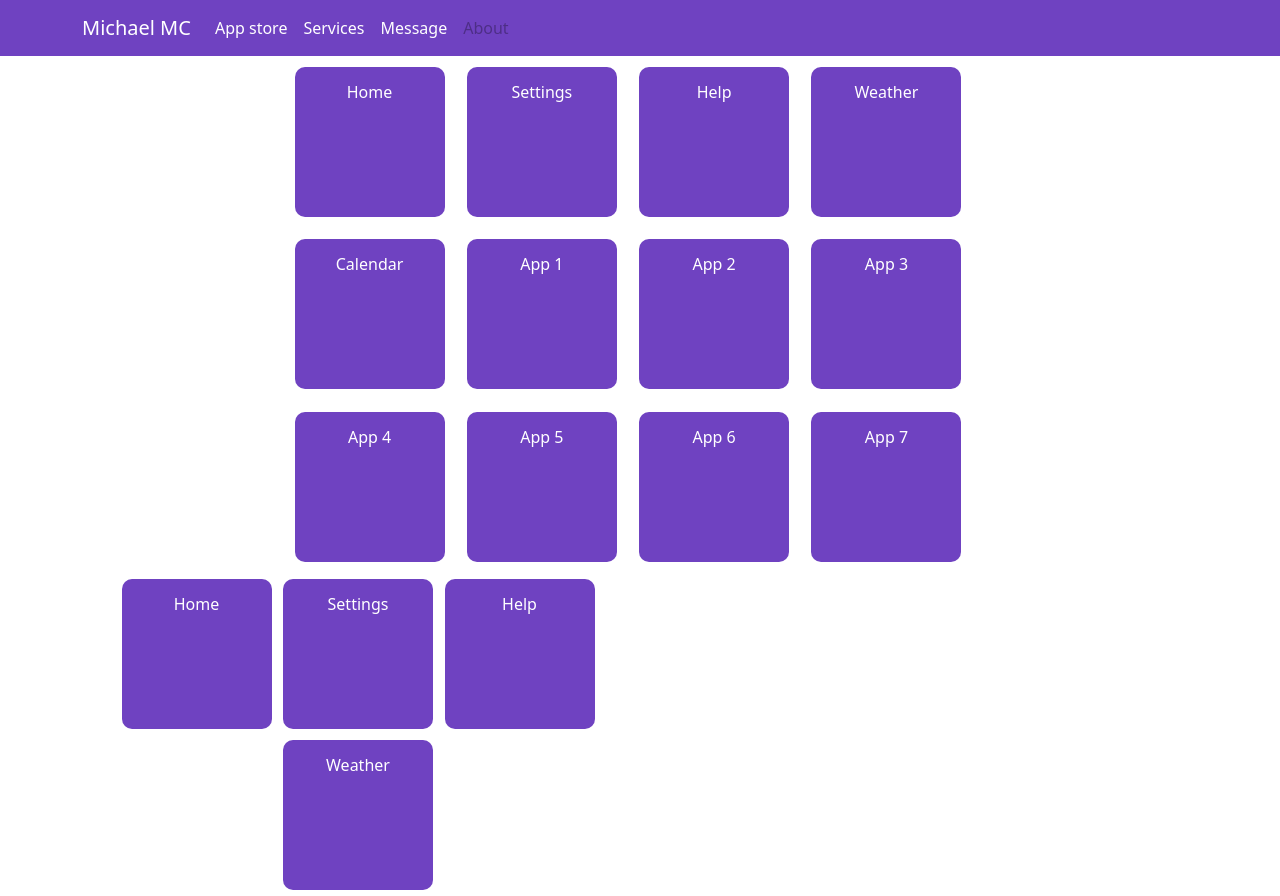
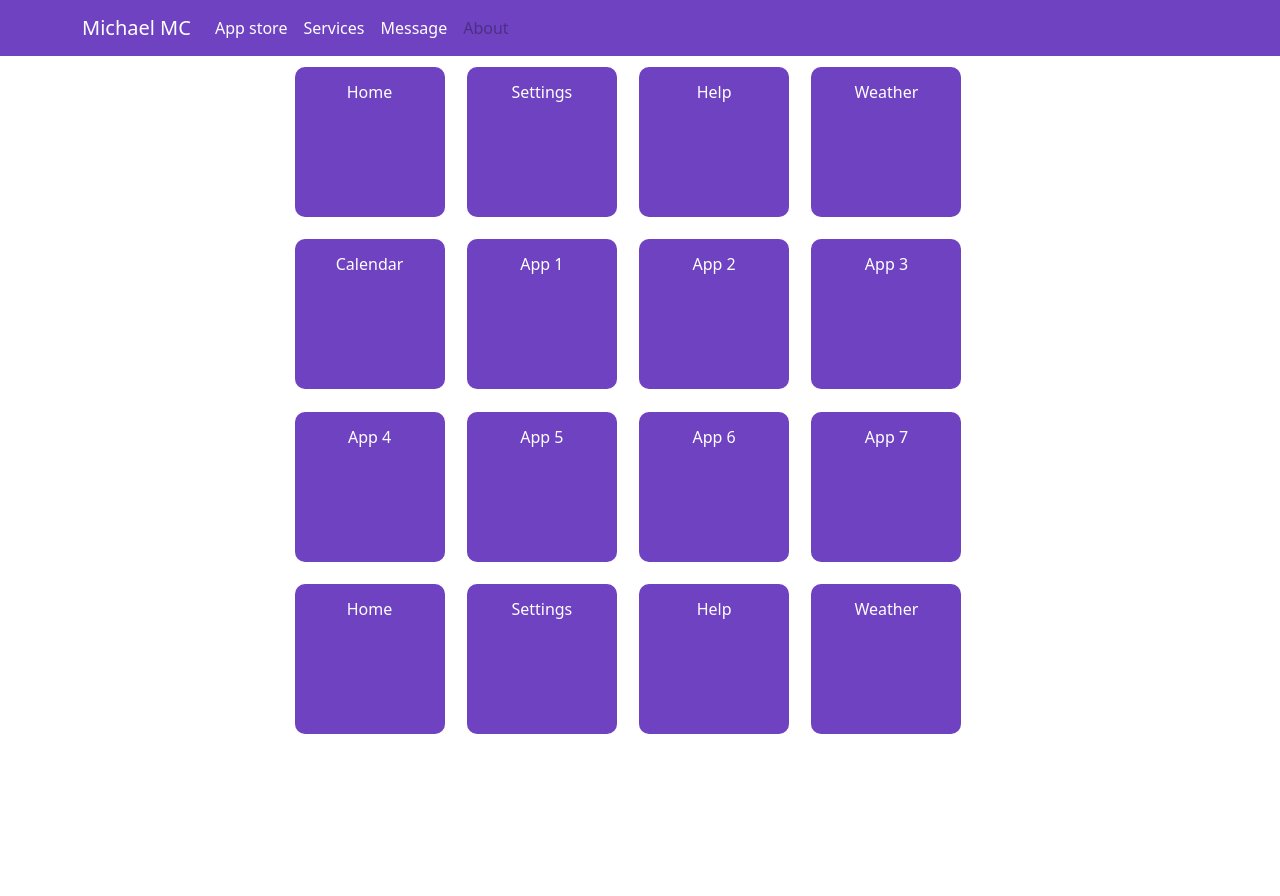
Before and after one commit to mcmichael/ASK, an Angular app: page / in a window 1280 px wide. After the commit the page ends 800 px from the top, so only its background shows below. Built offline with nearby package versions, Linux system fonts and the light colour scheme.

Commit message:
footer-update

```diff
--- a/src/app/footer/footer.css
+++ b/src/app/footer/footer.css
@@ -13,9 +13,7 @@
   margin-right: 1%;
 }
 .container{
-    display:flex;
-    /*margin-top: 0;
-    margin-bottom: 0;*/
-    /*justify-content: center;*/
+    /*display:flex;*/
+    /*Inherits probably flex from body*/
     width: 100%;
 }
```
